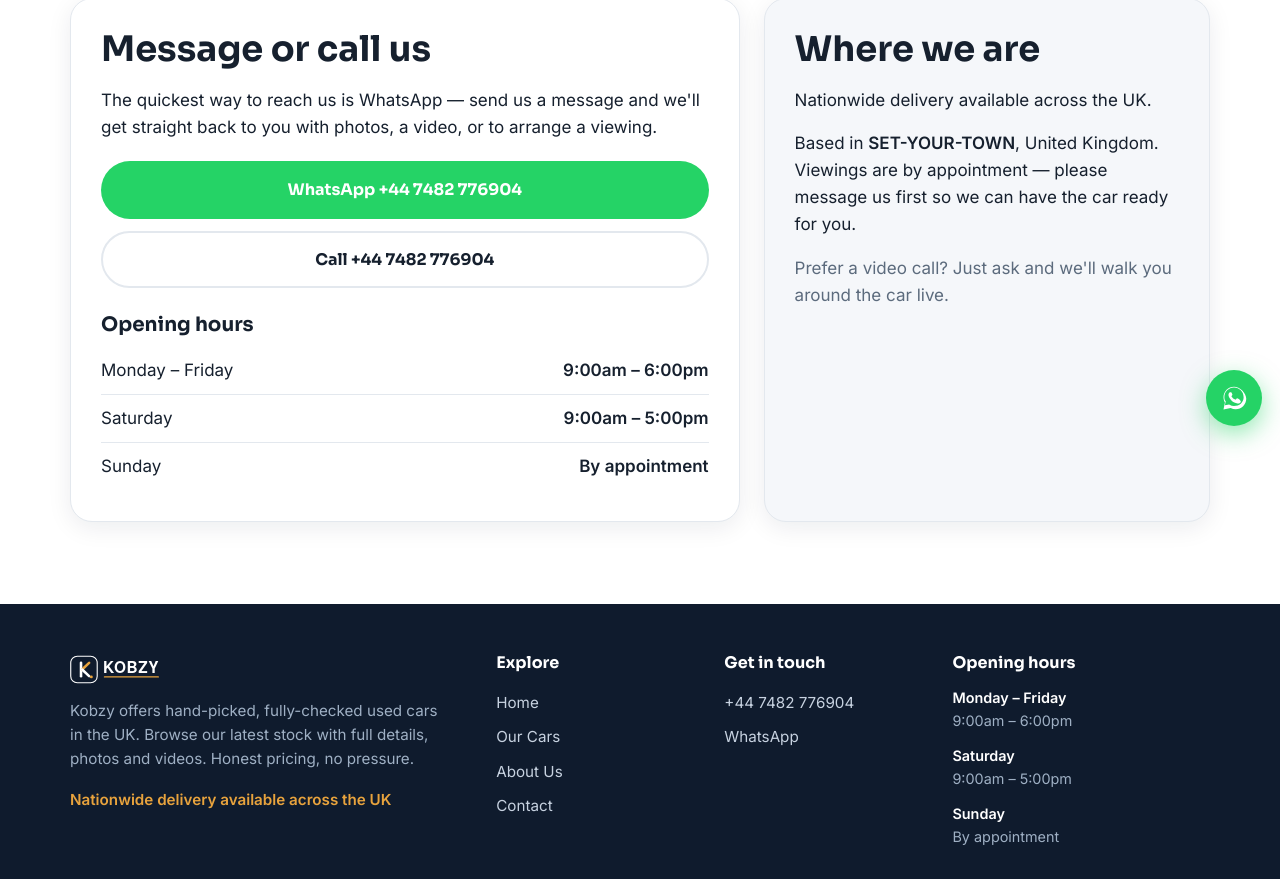
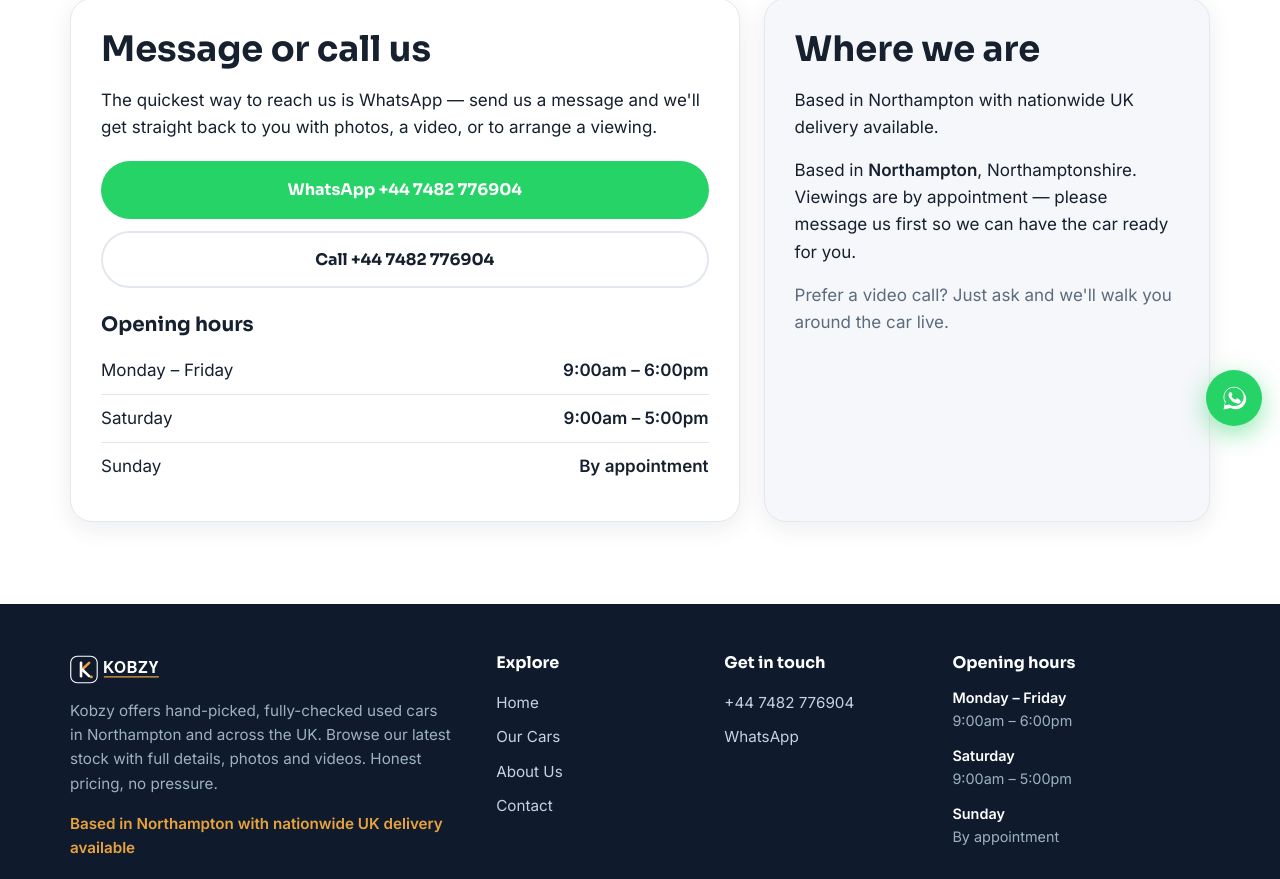
Before and after one commit to gherghinoiu/kobzy, an Eleventy site: page src/contact.njk in a window 1280 px wide. Shown: the part 356-1235 px from the top of the page. Built offline with nearby package versions, Linux system fonts and the light colour scheme; Eleventy itself is replaced by a stand-in of ours; files that its build step writes are made by us from their sources.

Commit message:
Set location to Northampton across site and structured data
Co-Authored-By: Claude Opus 4.8 <noreply@anthropic.com>

```diff
--- a/src/_data/site.json
+++ b/src/_data/site.json
@@ -1,15 +1,15 @@
 {
   "name": "Kobzy",
   "tagline": "Quality Used Cars You Can Trust",
-  "description": "Kobzy offers hand-picked, fully-checked used cars in the UK. Browse our latest stock with full details, photos and videos. Honest pricing, no pressure.",
+  "description": "Kobzy offers hand-picked, fully-checked used cars in Northampton and across the UK. Browse our latest stock with full details, photos and videos. Honest pricing, no pressure.",
   "url": "https://kobzy.co.uk",
 
   "location": {
-    "town": "SET-YOUR-TOWN",
-    "region": "United Kingdom",
+    "town": "Northampton",
+    "region": "Northamptonshire",
     "postcode": "",
     "country": "GB",
-    "serviceArea": "Nationwide delivery available across the UK"
+    "serviceArea": "Based in Northampton with nationwide UK delivery available"
   },
 
   "contact": {
--- a/src/index.njk
+++ b/src/index.njk
@@ -1,7 +1,7 @@
 ---
 layout: layouts/base.njk
 title: false
-description: "Browse quality used cars at Kobzy. Hand-picked, fully-checked vehicles with honest pricing, full photos and video walkarounds. Nationwide UK delivery available."
+description: "Browse quality used cars at Kobzy in Northampton. Hand-picked, fully-checked vehicles with honest pricing, full photos and video walkarounds. Nationwide UK delivery available."
 ---
 <section class="hero">
   <div class="container hero-inner">
```
